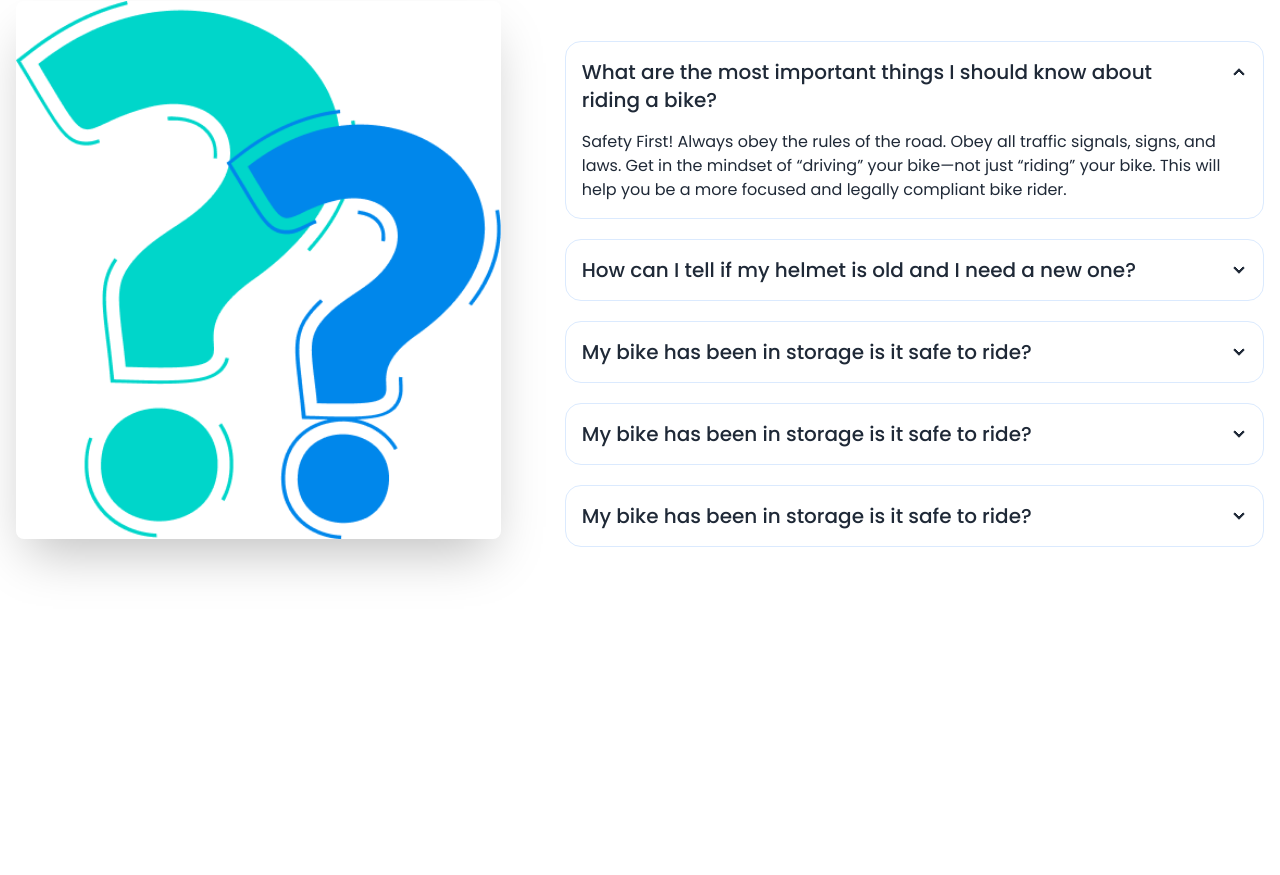
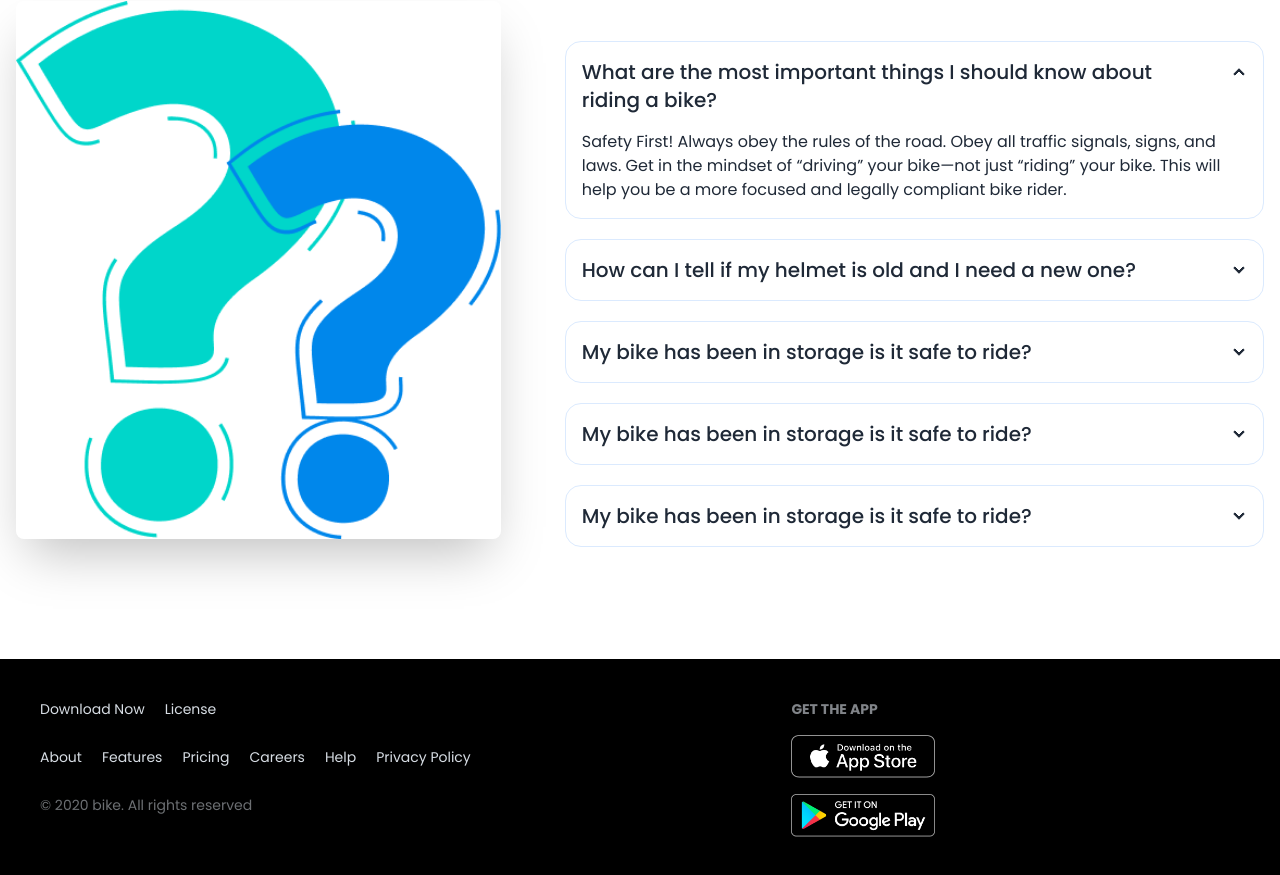
Before and after one commit to AfrojaSultana44/Biker-Zone-With-daisyUI, a plain HTML site: page index.html in a window 1280 px wide. Shown: the part 1549-2424 px from the top of the page. Before the commit the page ends 2208 px from the top, so only its background shows below. Drawn offline with nearby package versions, Linux system fonts and the light colour scheme.

Commit message:
Footer section completed

```diff
--- a/index.html
+++ b/index.html
@@ -319,6 +319,34 @@
         </div>
       </section>
     </main>
-    <footer></footer>
+    <footer class="footer bg-black text-neutral-content p-10">
+        <aside class="space-y-5">
+          <ul class="flex space-x-5">
+            <li><a href="">Download Now</a></li>
+            <li><a href=""></a>License</li>
+          </ul>
+          <ul class="flex space-x-5">
+            <li><a href="">About</a></li>
+            <li><a href="">Features</a></li>
+            <li><a href="">Pricing</a></li>
+            <li><a href="">Careers</a></li>
+            <li><a href="">Help</a></li>
+            <li><a href="">Privacy Policy</a></li>
+          </ul>
+          <p class="text-sm opacity-[0.5]">© 2020 bike. All rights reserved</p>
+        </aside>
+        <nav>
+          <h6 class="footer-title">Get the App</h6>
+          <div class="grid grid-cols-1 gap-4">
+            <a>
+            <img class="w-36" src="./images/others/ios.png" alt="">
+            </a>
+            <a>
+             <img class="w-36" src="./images/others/android.png" alt="">
+            </a>
+
+          </div>
+        </nav>
+      </footer>
   </body>
 </html>
```
